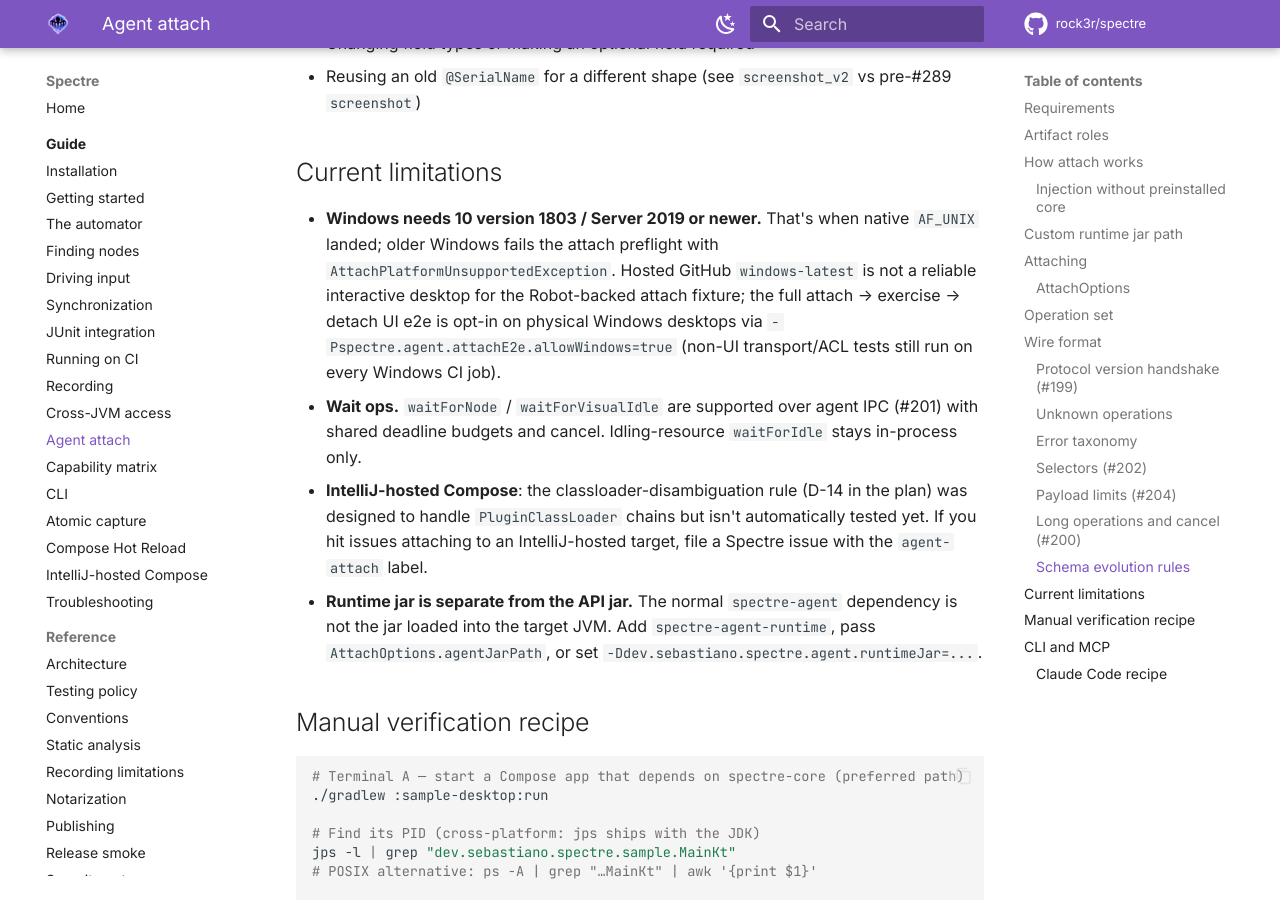
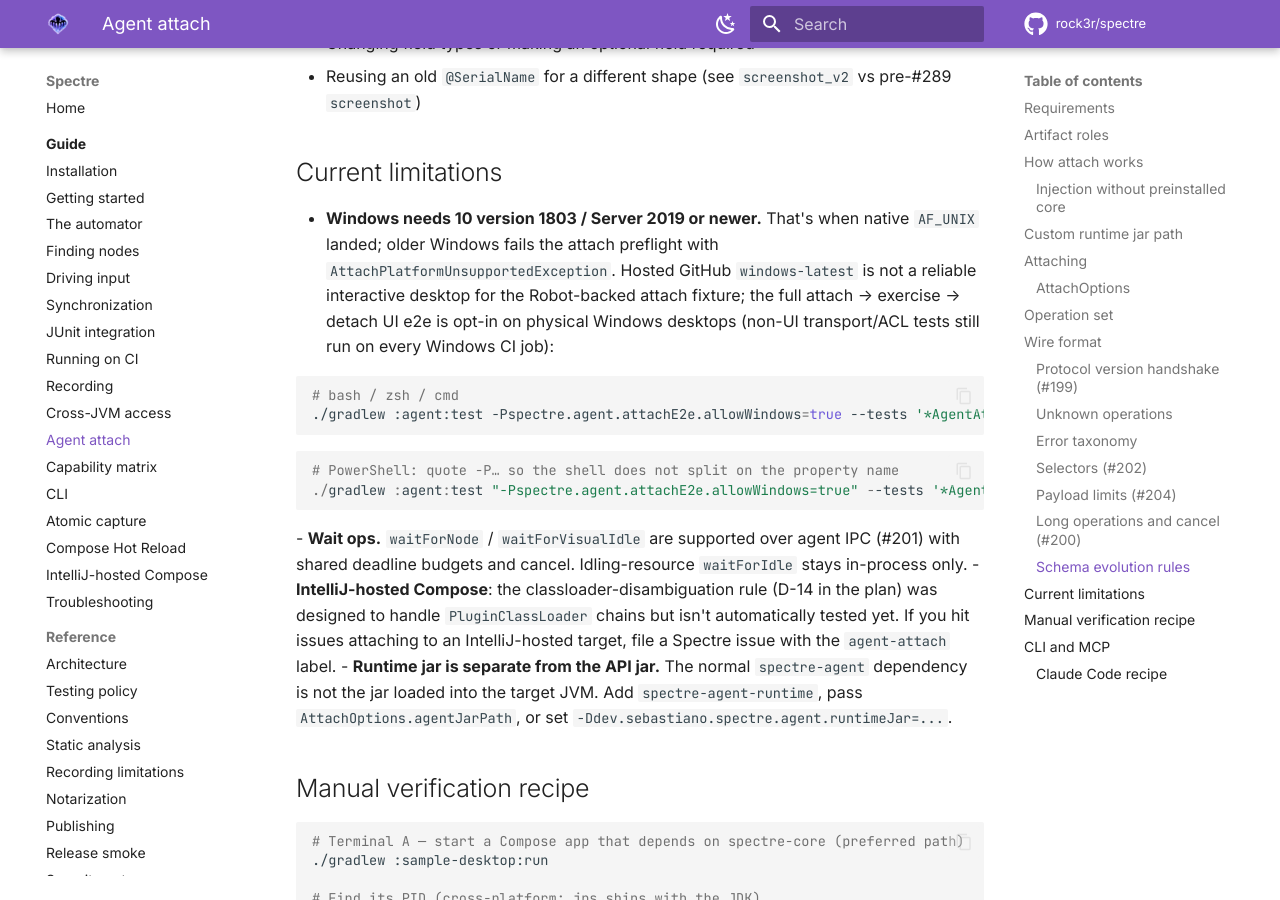
Before and after one commit to rock3r/spectre, an MkDocs documentation site: the page built from docs/guide/agent.md, in a window 1280 px wide and 900 px high, scrolled down 10935 px. Built offline with MkDocs 1.6.1 and Material for MkDocs 9.7.7, drawn with Linux system fonts in a browser that asks for light colours; comment, search, counter and statistics services are not loaded.

Commit message:
Docs: quote -P attachE2e property for PowerShell
PowerShell splits -Pspectre.agent… so Gradle sees a fake task. Document the
quoted form and note it in the Windows e2e gate skip message.

````diff
--- a/docs/guide/agent.md
+++ b/docs/guide/agent.md
@@ -428,8 +428,17 @@ Not additive-safe without a version bump:
   older Windows fails the attach preflight with `AttachPlatformUnsupportedException`. Hosted
   GitHub `windows-latest` is not a reliable interactive desktop for the Robot-backed attach
   fixture; the full attach → exercise → detach UI e2e is opt-in on physical Windows desktops
-  via `-Pspectre.agent.attachE2e.allowWindows=true` (non-UI transport/ACL tests still run on
-  every Windows CI job).
+  (non-UI transport/ACL tests still run on every Windows CI job):
+
+  ```shell
+  # bash / zsh / cmd
+  ./gradlew :agent:test -Pspectre.agent.attachE2e.allowWindows=true --tests '*AgentAttachIntegration*'
+  ```
+
+  ```powershell
+  # PowerShell: quote -P… so the shell does not split on the property name
+  ./gradlew :agent:test "-Pspectre.agent.attachE2e.allowWindows=true" --tests '*AgentAttachIntegration*'
+  ```
 - **Wait ops.** `waitForNode` / `waitForVisualIdle` are supported over agent IPC (#201) with
   shared deadline budgets and cancel. Idling-resource `waitForIdle` stays in-process only.
 - **IntelliJ-hosted Compose**: the classloader-disambiguation rule (D-14 in the plan) was
````
Also changed, not shown: docs/RELEASE-SMOKE.md (+8 -0 lines), 2 other files.
